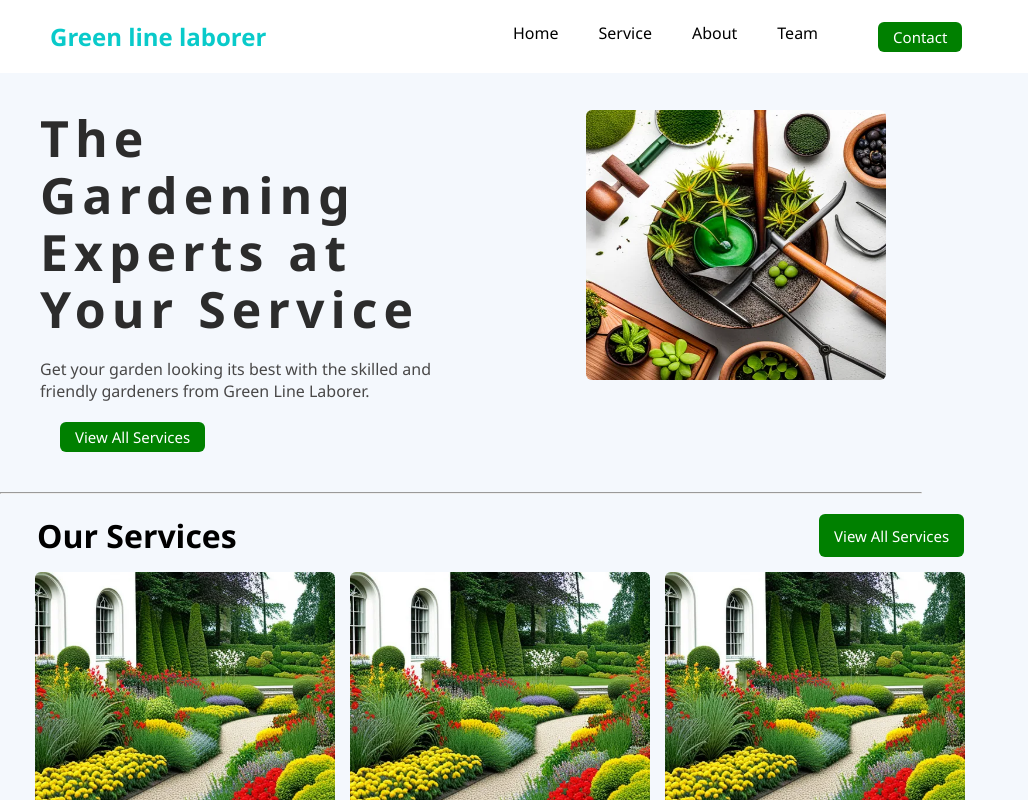
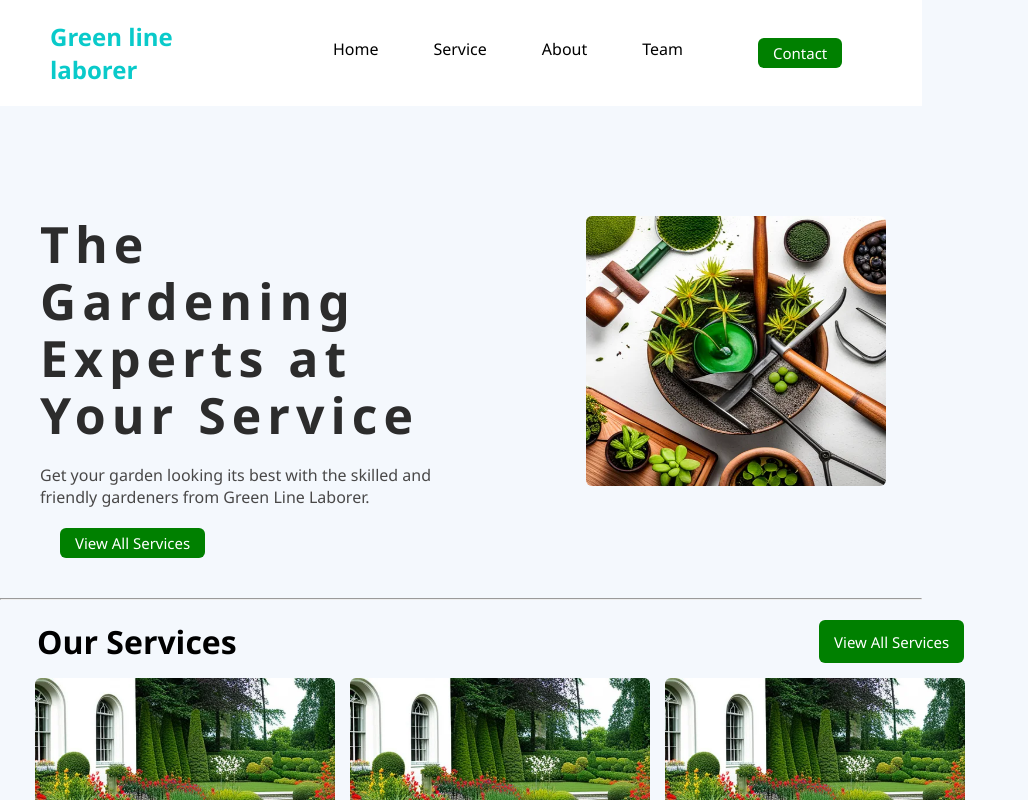
Before and after one commit to asad7coder/Garding, a React (Vite) app: page / in a window 1280 px wide. Shown: the top 800 px of the page, without its empty margins (0-1028 px from the left). Built offline with nearby package versions, Linux system fonts and the light colour scheme.

Commit message:
solve ux problem

```diff
--- a/src/Components/NavBar/Navbar.css
+++ b/src/Components/NavBar/Navbar.css
@@ -1,36 +1,36 @@
 .navbar{
-  width: 100%;
-  margin: 30px;
-  margin: 0 auto;
+  width:100%;
+  /* margin: 30px; */
+  /* margin: 0 auto; */
   margin-bottom: 40px;
 
 }
 nav{
   padding: 20px;
   padding-left: 50px;
-  width: 100%;
+  width: 72%;
   display: flex;
+  gap: 30px;
   align-items: center;
   /* justify-content: space-between; */
   background: white;
-  position: fixed;
+  position:static;
   top: 0;
   left: 0;
 }
 .logo{
-  width: 30%;
+  width: 25%;
   color:rgb(9, 202, 202);
 }
 nav ul{
   display: flex;
-  width: 40%;
-  margin: 0 30px 0 60px;
+  gap: 15px;
+  /* width: 40%; */
 
 }
 
 nav ul li{
   list-style: none;
-
   margin-left: 40px;
   cursor: pointer;
 }
```
